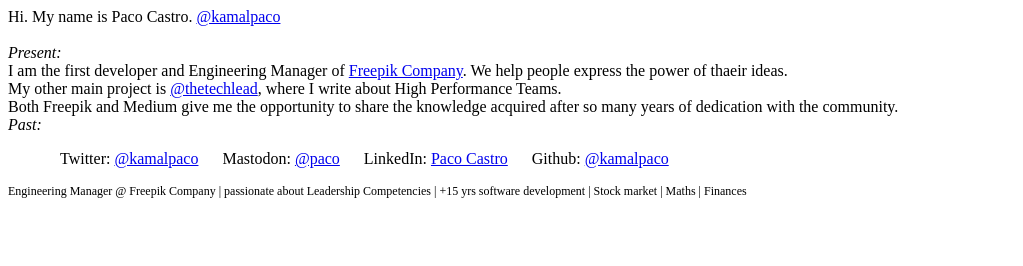
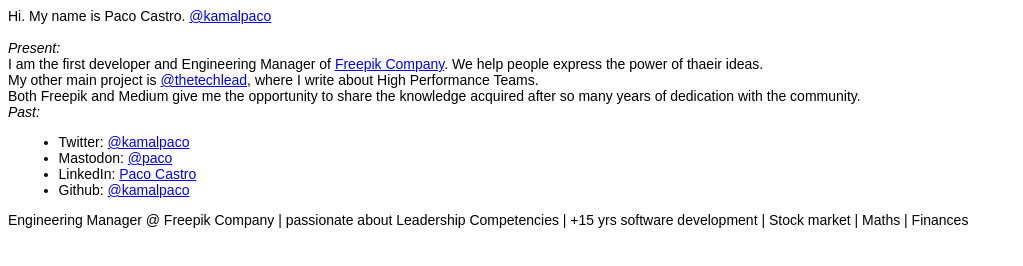
Before and after one commit to kamalpaco/castrobarea_vcard, a plain HTML site: page index.html in a window 1280 px wide. Shown: the whole page, without its empty margins (0-1023 px from the left). Drawn offline with Linux system fonts and the light colour scheme.

Commit message:
update css style

```diff
--- a/index.html
+++ b/index.html
@@ -1,6 +1,19 @@
 <html>
 <head>
   <style type="text/css">
+    * {
+      font-size: 14px;
+      font-family: sans-serif;
+    }
+
+    p {
+      display: block;
+      margin-block-start: 1em;
+      margin-block-end: 1em;
+      margin-inline-start: 0px;
+      margin-inline-end: 0px;
+    }}
+
     nav > ul {
       display: flex;
       justify-content: column;
@@ -10,7 +23,7 @@
       margin: 0 .75rem;
     }
     #footer {
-       font-size: 12px;
+
     }
   </style>
 </head>
@@ -26,7 +39,7 @@
     <ul>
       <li>Twitter: <a href="https://www.twitter.com/kamalpaco" target="_blank">@kamalpaco</a></li>
       <li>Mastodon: <a href="https://mastodon.social/@paco@malaga.social" target="_blank">@paco</a></li>
-      <li>LinkedIn: <a href="www.linkedin.com/in/paco-castro" target="_blank">Paco Castro</a></li>
+      <li>LinkedIn: <a href="https://www.linkedin.com/in/paco-castro" target="_blank">Paco Castro</a></li>
       <li>Github: <a href="https://github.com/kamalpaco" target="_blank">@kamalpaco</a></li>
     </ul>
   </nav>
```
